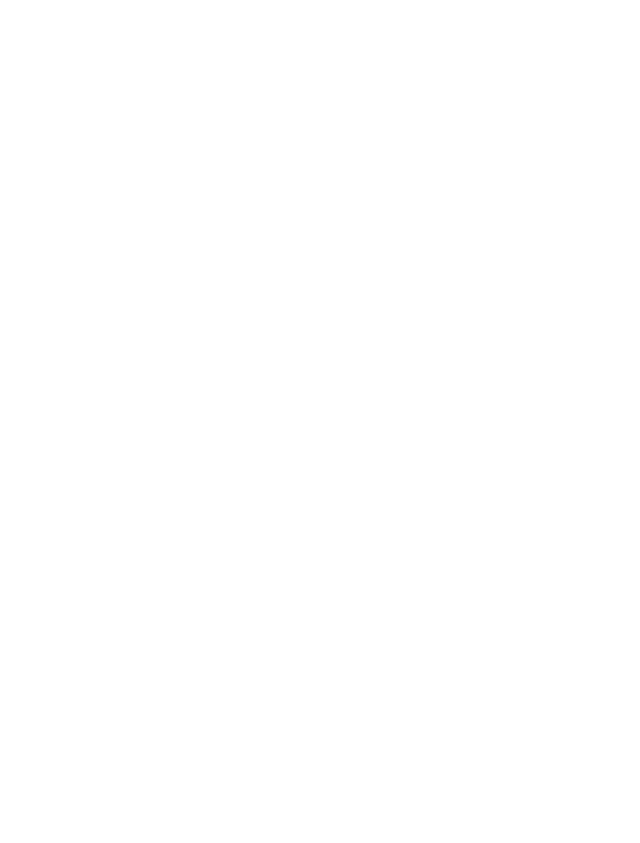
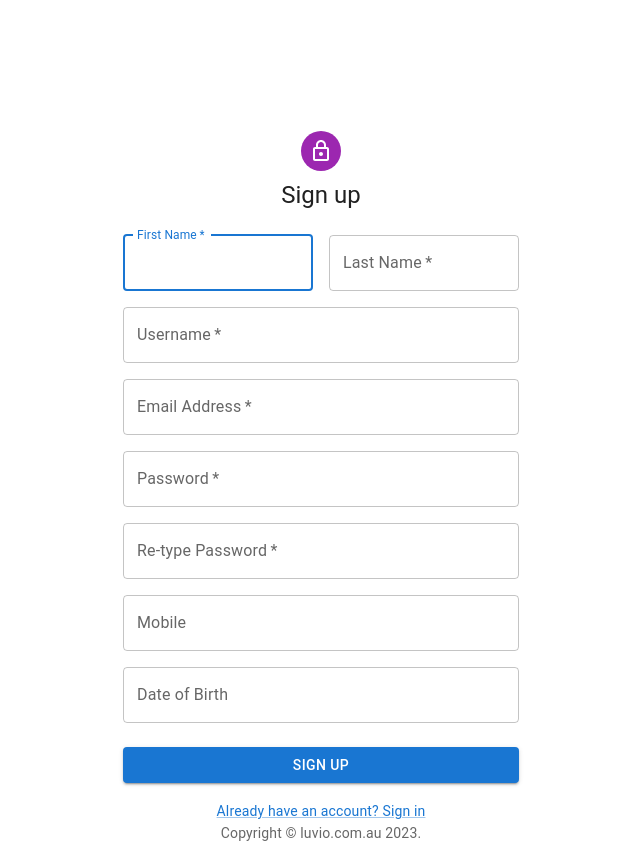
Before and after one commit to nguyenhailong253/luvio_frontend, a React (Create React App) app: page / in a window 1280 px wide. Shown: the part 520-1363 px from the top of the page, without its empty margins (319-959 px from the left). Before the commit the page ends 800 px from the top, so only its background shows below. Built offline with nearby package versions, Linux system fonts and the light colour scheme; the HTML template or start-up script is replaced by a standard one.

Commit message:
use signup template from material UI

```diff
--- a/src/App.tsx
+++ b/src/App.tsx
@@ -6,11 +6,11 @@
     <div className="App">
       <header className="App-header">
         <LoginModule />
-        {/* <br/>
         <br/>
         <br/>
-        <br/> */}
-        {/* <SignupModule /> */}
+        <br/>
+        <br/>
+        <SignupModule />
 
       </header>
     </div>
--- a/src/modules/login/components/LoginForm.tsx
+++ b/src/modules/login/components/LoginForm.tsx
@@ -12,7 +12,7 @@
 import Typography from '@mui/material/Typography'
 import { createTheme, ThemeProvider } from '@mui/material/styles'
 import React from 'react'
-import Copyright from './Copyright'
+import Copyright from '../../../components/Copyright'
 import type { LoginFormProps } from '../types'
 
 const theme = createTheme()
--- a/src/modules/signup/SignupModule.tsx
+++ b/src/modules/signup/SignupModule.tsx
@@ -1,14 +1,13 @@
-import { Input } from '@mui/material'
-import Button from '@mui/material/Button'
 import React, { useState } from 'react'
 import { useAppDispatch } from '../../redux/hooks'
 import { saveLoginDetails } from '../login/loginSlice'
+import SignupForm from './components/SignupForm'
 import { useSubmitMutation } from './signupApiSlice'
 import { saveSignupDetails } from './signupSlice'
 
 const SignupModule: React.FunctionComponent = () => {
   const dispatch = useAppDispatch()
-  const [username, setUserName] = useState('')
+  const [username, setUsername] = useState('')
   const [email, setEmail] = useState('')
   const [password, setPassword] = useState('')
   const [retypedPassword, setRetypedPassword] = useState('')
@@ -19,28 +18,34 @@
 
   const [submit, { isLoading, isSuccess, error, isError }] = useSubmitMutation()
 
-  const onSubmitClicked = async (): Promise<void> => {
+  const onSubmitClicked = async (e: React.FormEvent<HTMLFormElement>): Promise<void> => {
+    e.preventDefault()
     const isActive = true
     const respone = await submit({ username, email, password, firstName, lastName, dateOfBirth, mobile, isActive }).unwrap()
-    console.log('test error', error, isError)
     dispatch(saveLoginDetails({ ...respone }))
     dispatch(saveSignupDetails({ firstName, lastName, dateOfBirth, mobile, isActive }))
   }
 
   return (
-    <div>
-      <Input id='email' type='text' placeholder='Email' value={email} onChange={e => { setEmail(e.target.value) }}/>
-      <Input id='username' type='text' placeholder='Username' value={username} onChange={e => { setUserName(e.target.value) }}/>
-      <Input id='password' type='text' placeholder='Passowrd' value={password} onChange={e => { setPassword(e.target.value) }}/>
-      <Input id='retypedPassword' type='text' placeholder='Re-type your passowrd' value={retypedPassword} onChange={e => { setRetypedPassword(e.target.value) }}/>
-      <Input id='firstName' type='text' placeholder='Fist name' value={firstName} onChange={e => { setFirstName(e.target.value) }}/>
-      <Input id='lastName' type='text' placeholder='Last name' value={lastName} onChange={e => { setLastName(e.target.value) }}/>
-      <Input id='mobile' type='text' placeholder='Mobile' value={mobile} onChange={e => { setMobile(e.target.value) }}/>
-      <Input id='dateOfBirth' type='text' placeholder='Date of birth' value={dateOfBirth} onChange={e => { setDateOfBirth(e.target.value) }}/>
-      <Button variant="contained" onClick={onSubmitClicked}>
-        Hello World {username}, {password}
-      </Button>
-    </div>
+    <SignupForm
+      username={username}
+      email={email}
+      password={password}
+      retypedPassword={retypedPassword}
+      firstName={firstName}
+      lastName={lastName}
+      dateOfBirth={dateOfBirth}
+      mobile={mobile}
+      setUsername={setUsername}
+      setEmail={setEmail}
+      setPassword={setPassword}
+      setRetypedPassword={setRetypedPassword}
+      setFirstName={setFirstName}
+      setLastName={setLastName}
+      setDateOfBirth={setDateOfBirth}
+      setMobile={setMobile}
+      onSubmitClicked={onSubmitClicked}
+    />
   )
 }
 
--- /dev/null
+++ b/src/modules/signup/components/SignupForm.tsx
@@ -0,0 +1,163 @@
+import LockOutlinedIcon from '@mui/icons-material/LockOutlined'
+import Avatar from '@mui/material/Avatar'
+import Box from '@mui/material/Box'
+import Button from '@mui/material/Button'
+import Checkbox from '@mui/material/Checkbox'
+import Container from '@mui/material/Container'
+import CssBaseline from '@mui/material/CssBaseline'
+import FormControlLabel from '@mui/material/FormControlLabel'
+import Grid from '@mui/material/Grid'
+import Link from '@mui/material/Link'
+import TextField from '@mui/material/TextField'
+import Typography from '@mui/material/Typography'
+import { createTheme, ThemeProvider } from '@mui/material/styles'
+import React from 'react'
+import Copyright from '../../../components/Copyright'
+import type { SignupFormProps } from '../types'
+
+const theme = createTheme()
+
+const SignupForm: React.FunctionComponent<SignupFormProps> = (props) => {
+  const { onSubmitClicked, username, email, password, retypedPassword, firstName, lastName, dateOfBirth, mobile, setUsername, setEmail, setPassword, setRetypedPassword, setFirstName, setLastName, setDateOfBirth, setMobile } = props
+  return (
+    <ThemeProvider theme={theme}>
+      <Container component="main" maxWidth="xs">
+        <CssBaseline />
+        <Box
+          sx={{
+            marginTop: 8,
+            display: 'flex',
+            flexDirection: 'column',
+            alignItems: 'center'
+          }}
+        >
+          <Avatar sx={{ m: 1, bgcolor: 'secondary.main' }}>
+            <LockOutlinedIcon />
+          </Avatar>
+          <Typography component="h1" variant="h5">
+            Sign up
+          </Typography>
+          <Box component="form" noValidate onSubmit={onSubmitClicked} sx={{ mt: 3 }}>
+            <Grid container spacing={2}>
+              <Grid item xs={12} sm={6}>
+                <TextField
+                  autoComplete="given-name"
+                  name="firstName"
+                  required
+                  fullWidth
+                  id="firstName"
+                  label="First Name"
+                  autoFocus
+                  value={firstName}
+                  onChange={e => { setFirstName(e.target.value) }}
+                />
+              </Grid>
+              <Grid item xs={12} sm={6}>
+                <TextField
+                  required
+                  fullWidth
+                  id="lastName"
+                  label="Last Name"
+                  name="lastName"
+                  autoComplete="family-name"
+                  value={lastName}
+                  onChange={e => { setLastName(e.target.value) }}
+                />
+              </Grid>
+              <Grid item xs={12}>
+                <TextField
+                  required
+                  fullWidth
+                  id="username"
+                  label="Username"
+                  name="username"
+                  autoComplete="username"
+                  value={username}
+                  onChange={e => { setUsername(e.target.value) }}
+                />
+              </Grid>
+              <Grid item xs={12}>
+                <TextField
+                  required
+                  fullWidth
+                  id="email"
+                  label="Email Address"
+                  name="email"
+                  autoComplete="email"
+                  value={email}
+                  onChange={e => { setEmail(e.target.value) }}
+                />
+              </Grid>
+              <Grid item xs={12}>
+                <TextField
+                  required
+                  fullWidth
+                  name="password"
+                  label="Password"
+                  type="password"
+                  id="password"
+                  autoComplete="new-password"
+                  value={password}
+                  onChange={e => { setPassword(e.target.value) }}
+                />
+              </Grid>
+              <Grid item xs={12}>
+                <TextField
+                  required
+                  fullWidth
+                  name="retyped-password"
+                  label="Re-type Password"
+                  type="password"
+                  id="retyped-password"
+                  autoComplete="new-password"
+                  value={retypedPassword}
+                  onChange={e => { setRetypedPassword(e.target.value) }}
+                />
+              </Grid>
+              <Grid item xs={12}>
+                <TextField
+                  fullWidth
+                  name="mobile"
+                  label="Mobile"
+                  id="mobile"
+                  autoComplete="mobile-number"
+                  value={mobile}
+                  onChange={e => { setMobile(e.target.value) }}
+                />
+              </Grid>
+              <Grid item xs={12}>
+                <TextField
+                  fullWidth
+                  name="dob"
+                  label="Date of Birth"
+                  id="dob"
+                  autoComplete="date-of-birth"
+                  value={dateOfBirth}
+                  onChange={e => { setDateOfBirth(e.target.value) }}
+                />
+              </Grid>
+            </Grid>
+            <Button
+              type="submit"
+              fullWidth
+              variant="contained"
+              sx={{ mt: 3, mb: 2 }}
+            >
+              Sign Up
+            </Button>
+            <Grid container justifyContent="center">
+              <Grid item>
+                <Link href="#" variant="body2">
+                  Already have an account? Sign in
+                </Link>
+              </Grid>
+            </Grid>
+          </Box>
+        </Box>
+        <Copyright />
+      </Container>
+    </ThemeProvider>
+  )
+}
+
+export default SignupForm
```
Also changed, not shown: src/modules/signup/types.ts (+21 -0 lines), src/components/Copyright.tsx (renamed from src/modules/login/components/Copyright.tsx).
